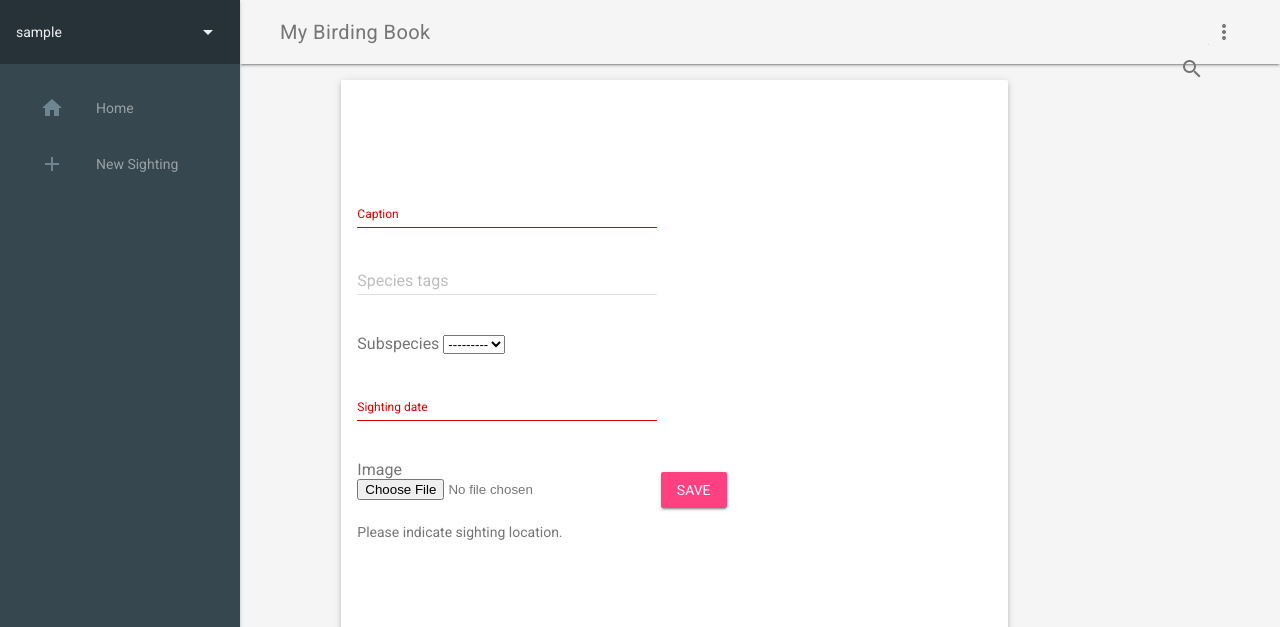
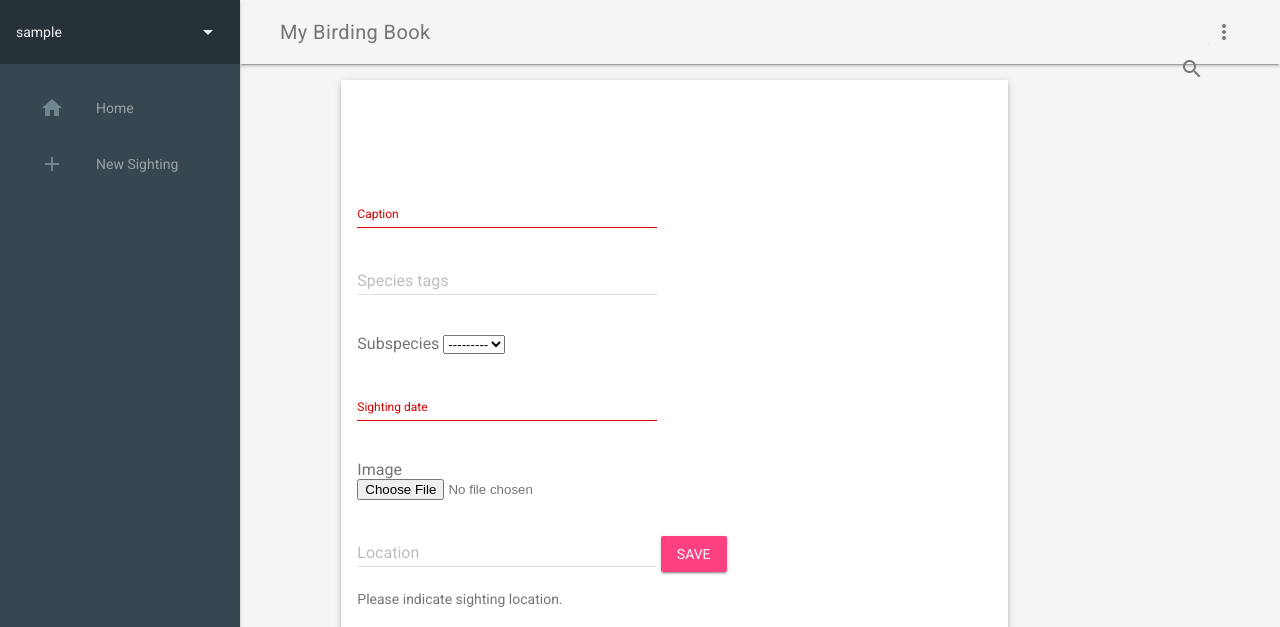
Before and after one commit to jefferythewind/theBirdingBook, a Django app: page /new_sighting/ in a window 1280 px wide. Shown: the top 627 px of the page. Run offline with Django 3.2, Linux system fonts and the light colour scheme; the visitor is signed in with stand-in values (Sample User, id 1); data that the repository does not hold is empty; a map, chart or similar area stays blank; some libraries are stand-ins or nearby versions.

Commit message:
added location to sighting model and form, added reverse geocoding to new sighting page

```diff
--- a/birds/forms.py
+++ b/birds/forms.py
@@ -4,12 +4,13 @@ from .models import Sighting
 class SightingsForm(forms.ModelForm):
     class Meta:
         model = Sighting
-        fields = ('caption','species_tags','subspecies','lat','lng','sighting_date', 'image')
+        fields = ('caption','species_tags','subspecies','lat','lng','sighting_date', 'image', 'location')
         widgets = {
             'caption': forms.TextInput(attrs={'class':"mdl-textfield__input"}),
             'sighting_date': forms.TextInput(attrs={'class':"mdl-textfield__input"}),
             'species_tags': forms.TextInput(attrs={'class':"mdl-textfield__input"}),
             'sighting_date': forms.TextInput(attrs={'class':"mdl-textfield__input"}),
+            'location': forms.TextInput(attrs={'class':"mdl-textfield__input"}),
             'lat': forms.HiddenInput(),
             'lng': forms.HiddenInput()
         }
--- a/birds/models.py
+++ b/birds/models.py
@@ -50,10 +50,10 @@ class Sighting(models.Model):
     species_tags = models.CharField(max_length=100,default=None, blank=True, null=True)
     lat = models.FloatField(default=None)
     lng = models.FloatField(default= None)
-    #location = models.CharField(max_length=200, default=None, null=True, blank=True)
     sighting_date = models.DateTimeField()
     image = models.ImageField(default=None)
     user_id = models.IntegerField(default=None)
+    location = models.CharField(max_length=200, default=None, null=True, blank=True)
 
     def __str__(self):
         return self.caption
--- a/birds/templates/birds/new_sighting.html
+++ b/birds/templates/birds/new_sighting.html
@@ -48,6 +48,7 @@
 
         var pos = { lat: 0, lng: 0 }
         var map = new google.maps.Map(document.getElementById('map'), { zoom: 14, center: pos })
+        var geocoder = new google.maps.Geocoder;
 
         var marker = new google.maps.Marker({
             position: pos, icon: {
@@ -63,13 +64,7 @@
             $('#id_lat').val(pos.lat())
             $('#id_lng').val(pos.lng())
             marker.setPosition(pos)
-            $.ajax({
-                url: "https://maps.googleapis.com/maps/api/geocode/json?latlng=40.714224,-73.961452&key=AIzaSyDcWjuyosd0o5iQ2am9FFN2IC568p6-VCU",
-                dataType: "json",
-                succes: function(data, textStatus, jqXHR){
-                    alert(data);
-                })
-            })
+            geocodeLatLng(geocoder, map, pos.lat(), pos.lng())
         })
 
         if (navigator.geolocation) {
@@ -86,6 +81,21 @@
             // Browser doesn't support Geolocation
             $('#msg').html("<p>Browser doesn't support geolocation.</p>")
         }
+
+        function geocodeLatLng(geocoder, map, lat, lng) {
+            var latlng = {lat: lat, lng: lng};
+            geocoder.geocode({'location': latlng, 'region': 'us'}, function(results, status) {
+                if (status === google.maps.GeocoderStatus.OK) {
+                    if (results[0]) {
+                        $('#id_location').val(results[1].formatted_address);
+                    } else {
+                        window.alert('No results found');
+                    }
+                } else {
+                    window.alert('Geocoder failed due to: ' + status);
+                }
+            });
+        }
     })
 </script>
 {% endblock %}
```
Also changed, not shown: birds/migrations/0002_sighting_location.py (added).
